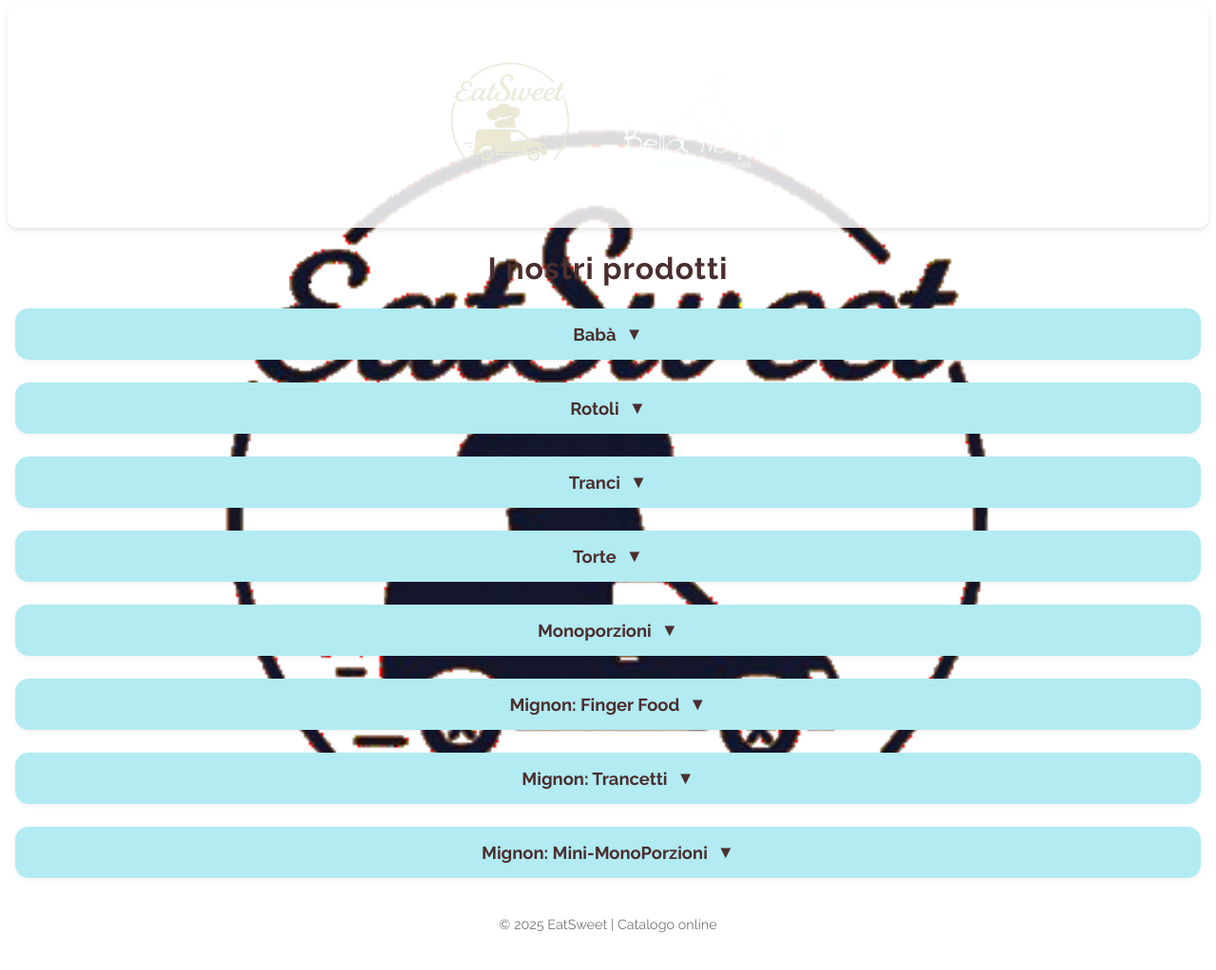
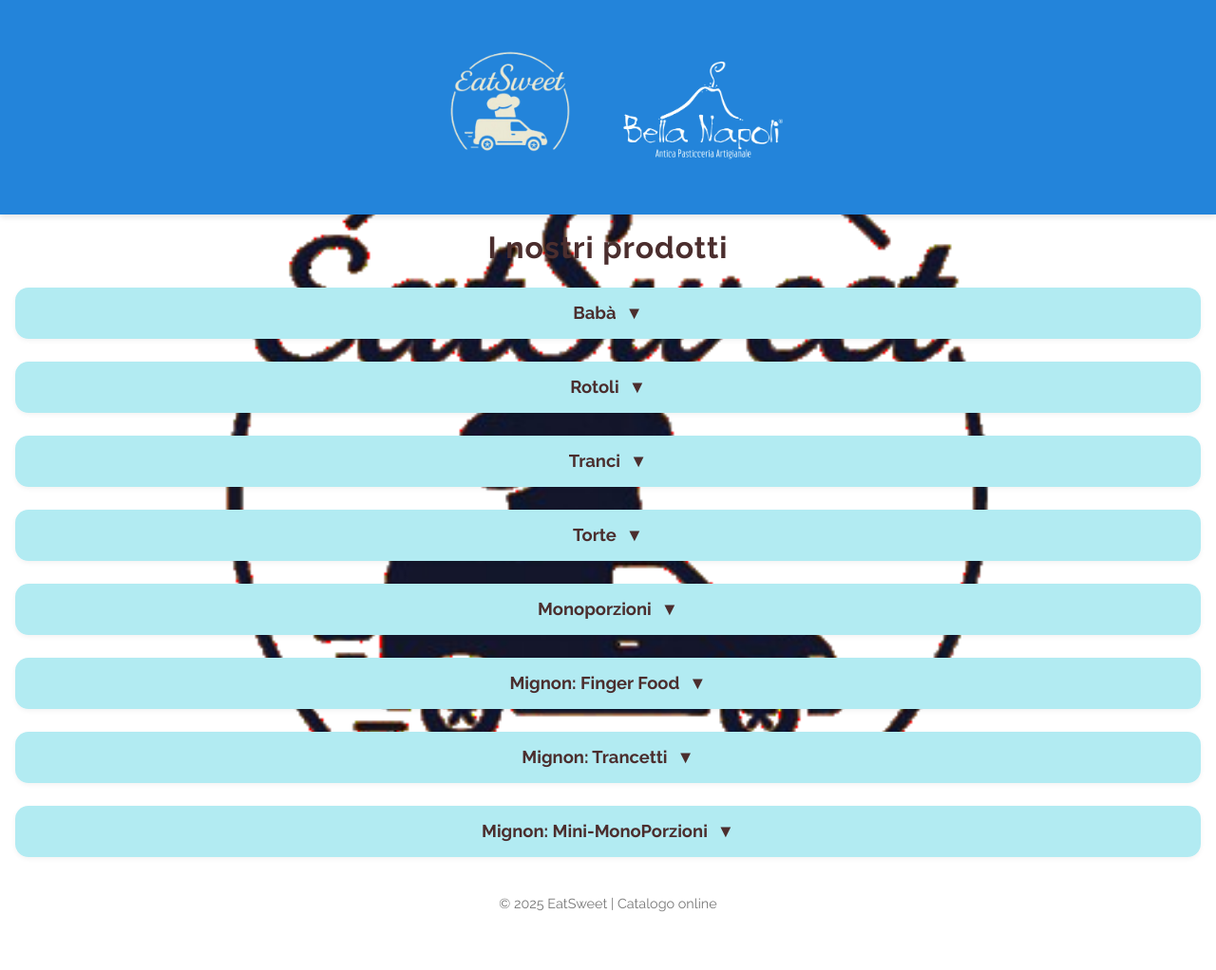
Before and after one commit to FedeNoce/fedenoce.github.io, a Jekyll site: the page eatsweet/index.html, which Jekyll copies as it is, in a window 1280 px wide. Shown: the whole page at 95% size. Built offline with Jekyll 4.4.1, drawn with Linux system fonts in a browser that asks for light colours; after the commit the page ends 992 px from its top, so only the background shows below that.

Commit message:
modified:   eatsweet/index.html

```diff
--- a/eatsweet/index.html
+++ b/eatsweet/index.html
@@ -757,13 +757,6 @@
       transition: background-image 0.5s ease-in-out;
     }
 
-    /* HEADER e FOOTER invariati */
-    header, footer {
-      background: rgba(255, 255, 255, 0.85);
-      border-radius: 10px;
-      padding: 1rem;
-      margin: 0.5rem;
-    }
 
     /* CARD PRODOTTI con effetto vetro satinato */
     article {
```
